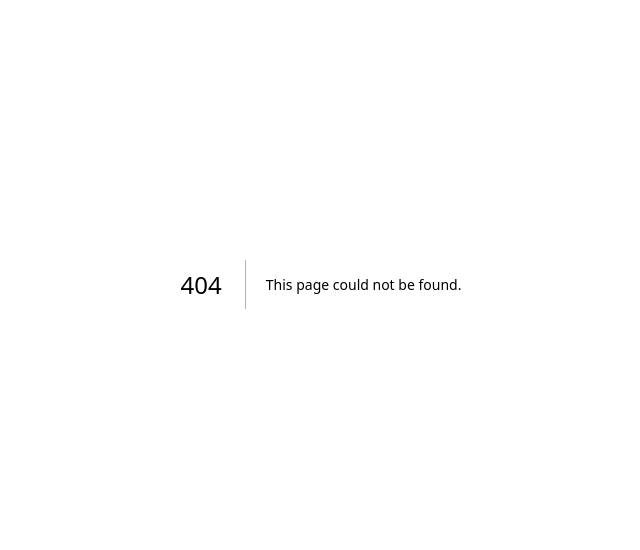
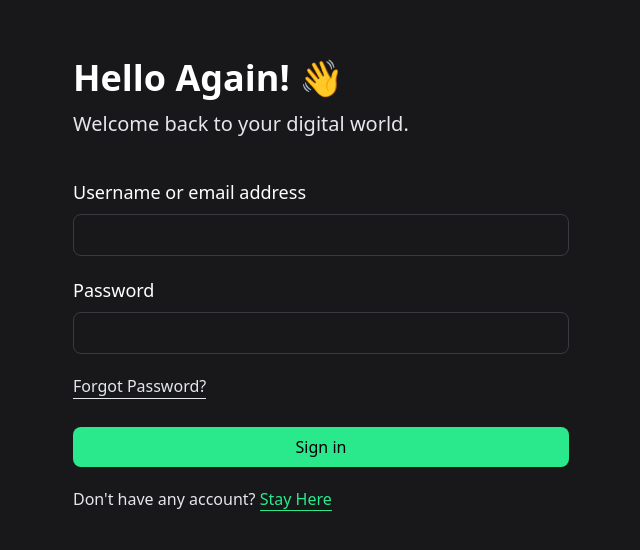
Before and after one commit to WebPerformer/next-task-manager, a Next.js app: page /login in a window 1280 px wide. Before the commit this address had no page. Shown: the part 116-666 px from the top of the page, without its empty margins (319-959 px from the left). Built offline with nearby package versions, Linux system fonts and the light colour scheme.

Commit message:
Screen Login

```diff
--- /dev/null
+++ b/src/pages/login/index.tsx
@@ -0,0 +1,81 @@
+import Link from "next/link";
+import { useState } from "react";
+
+export default function Login() {
+  const [email, setEmail] = useState<string>("");
+  const [password, setPassword] = useState<string>("");
+
+  const handleSubmit = (e: React.FormEvent<HTMLFormElement>) => {
+    e.preventDefault();
+
+    const user = { email, password };
+    console.log(user);
+  };
+
+  return (
+    <div className="bg-[#18181B] flex justify-center items-center h-screen w-full">
+      <div className="flex flex-col gap-10 w-full max-w-xl px-5 sm:px-10">
+        <div className="flex flex-col gap-3">
+          <h1 className="text-4xl text-white font-bold">Hello Again! 👋</h1>
+          <p className="text-xl text-gray-200">
+            Welcome back to your digital world.
+          </p>
+        </div>
+        <form className="flex flex-col gap-5 w-full" onSubmit={handleSubmit}>
+          <div className="flex flex-col gap-2 w-full">
+            <label className="text-lg text-white" htmlFor="email">
+              Username or email address
+            </label>
+            <input
+              className="py-2 px-4 text-white w-full rounded-lg bg-transparent border border-[#393941] focus:outline-none"
+              type="email"
+              name="email"
+              id="email"
+              required
+              value={email}
+              onChange={(e) => setEmail(e.target.value)}
+            />
+          </div>
+          <div className="flex flex-col gap-2 w-full">
+            <label className="text-lg text-white" htmlFor="password">
+              Password
+            </label>
+            <input
+              className="py-2 px-4 text-white w-full rounded-lg bg-transparent border border-[#393941] focus:outline-none"
+              type="password"
+              name="password"
+              id="password"
+              required
+              value={password}
+              onChange={(e) => setPassword(e.target.value)}
+            />
+          </div>
+          <Link
+            className="text-base text-gray-200 border-b w-fit"
+            href={"#"}
+            passHref
+          >
+            Forgot Password?
+          </Link>
+          <div className="flex justify-center w-full mt-2">
+            <button
+              className="py-2 px-3 text-black bg-[#2AE98C] rounded-lg w-full"
+              type="submit"
+            >
+              Sign in
+            </button>
+          </div>
+          <p className="text-base text-gray-200">
+            Don't have any account?{" "}
+            <Link
+              className="text-[#2AE98C] border-b border-[#2AE98C]"
+              href={"#"}
+            >
+              Stay Here
+            </Link>
+          </p>
+        </form>
+      </div>
+    </div>
+  );
+}
--- /dev/null
+++ b/src/pages/register/index.tsx
@@ -0,0 +1,3 @@
+export default function Register() {
+  return <div>index</div>;
+}
```
